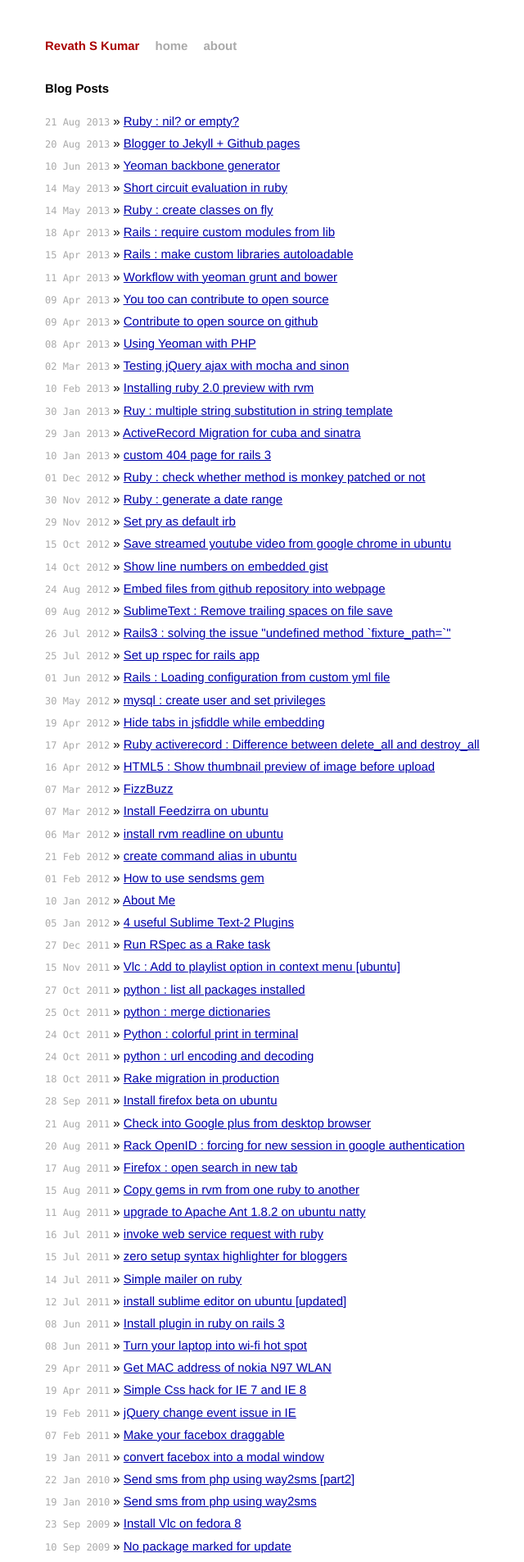
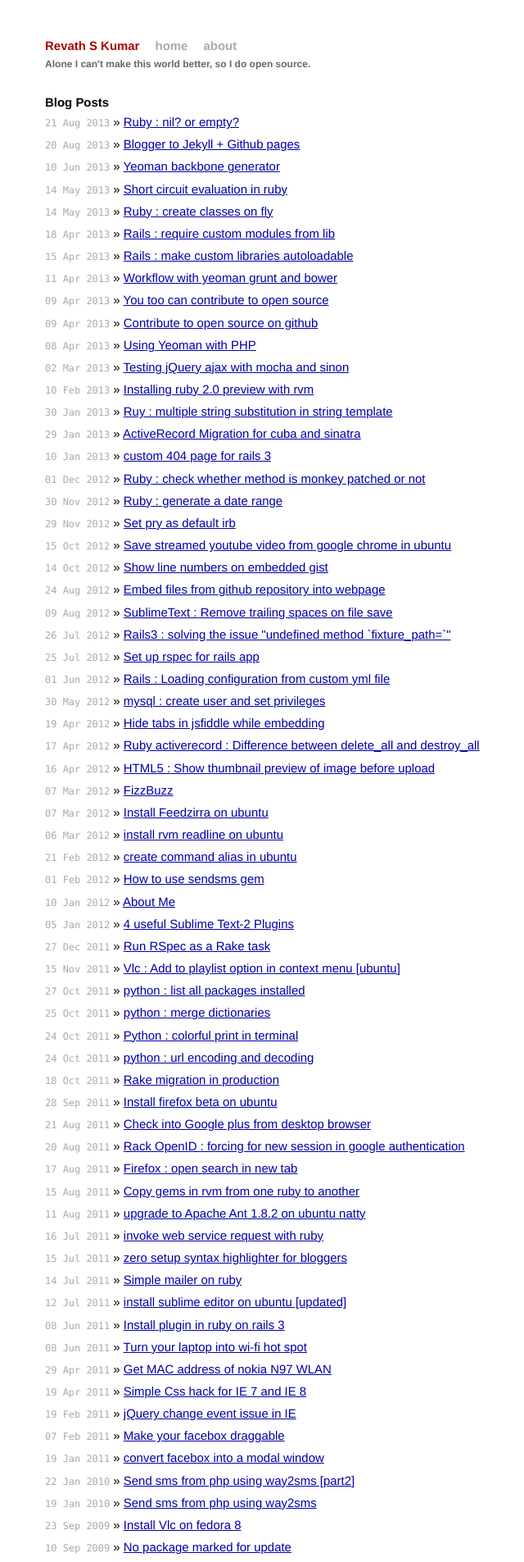
Before and after one commit to revathskumar/blog.revathskumar.com, a Jekyll site: the page built from index.html, in a window 1280 px wide. Shown: the top 1905 px of the page at 82% size, without its empty margins (271-911 px from the left). Built offline with Jekyll 4.4.1, drawn with Linux system fonts in a browser that asks for light colours; Markdown is read by kramdown in place of the engine named in the settings.

Commit message:
adding description

```diff
--- a/_layouts/default.html
+++ b/_layouts/default.html
@@ -3,6 +3,7 @@
     <head>
         <meta charset="utf-8">
         <meta http-equiv="X-UA-Compatible" content="IE=edge,chrome=1">
+        <meta http-equiv="Cache-Control" content="max-age=259200"/>
         <title>{{ page.title }}</title>
         <meta name="viewport" content="width=device-width">
 
@@ -21,6 +22,7 @@
               <h1 class="title"><a href="/">{{ site.name }}</a></h1>
               <a class="extra" href="/">home</a>
               <a class="extra" href="/p/about-me.html">about</a>
+              <h6 class="description">Alone I can't make this world better, so I do open source.</h6>
             </div>
 
                 {{ content }}
--- a/css/main.css
+++ b/css/main.css
@@ -22,7 +22,6 @@
 h1, h2, h3, h4, h5, h6 {
   font-size: 100%; }
 
-h1 { margin-bottom: 1em; }
 p { margin: 1em 0; }
 
 a         { color: #00a; }
@@ -70,7 +69,6 @@
 
 .site .header h1.title {
   display: inline-block;
-  margin-bottom: 2em;
 }
 
 .site .header h1.title a {
@@ -158,3 +156,11 @@
 .post pre.terminal code {
   background-color: #333;
 }
+
+
+/* custom */
+h6.description{
+  margin-bottom: 2em;
+  font-size: 12px;
+  color: #666;
+}
```
